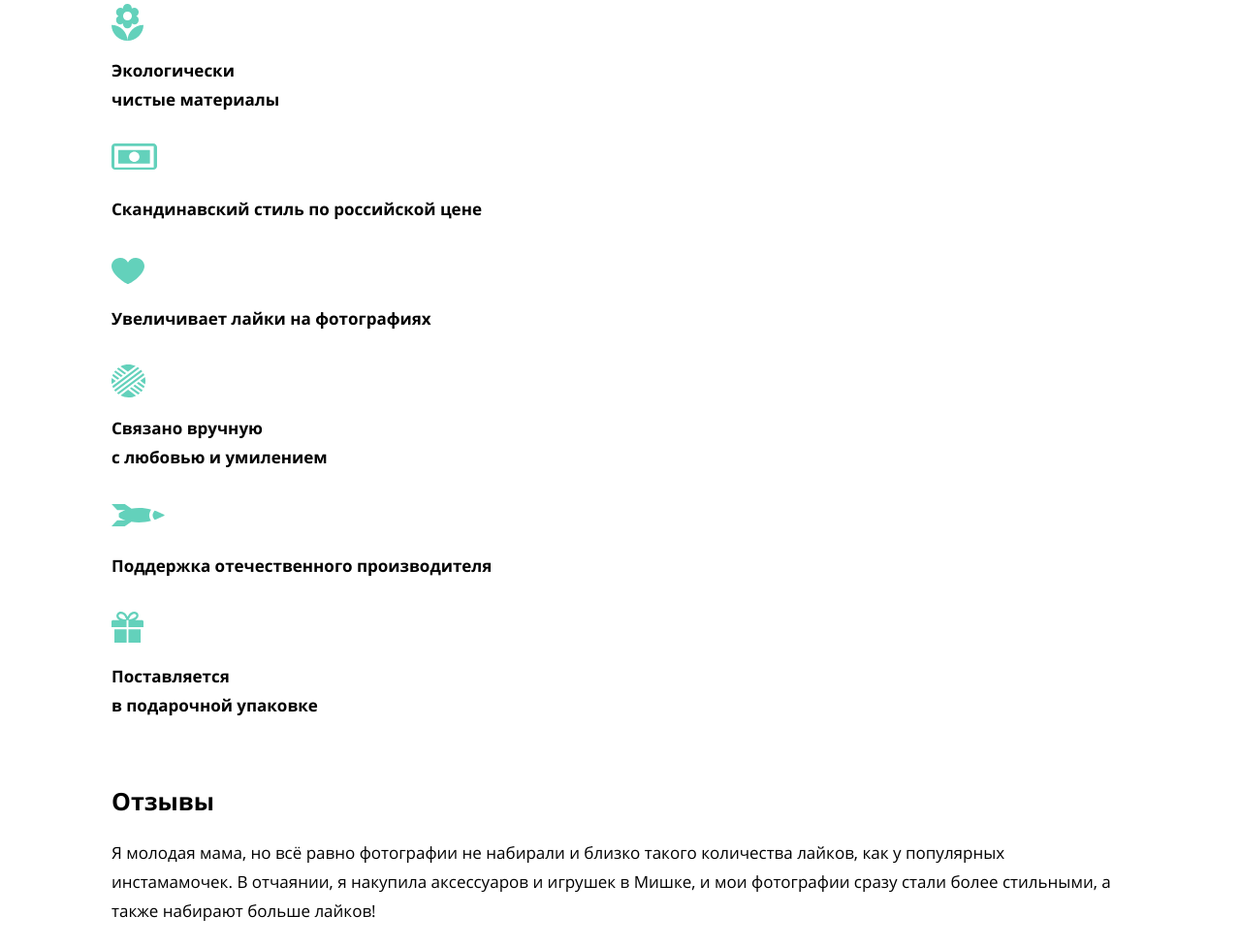
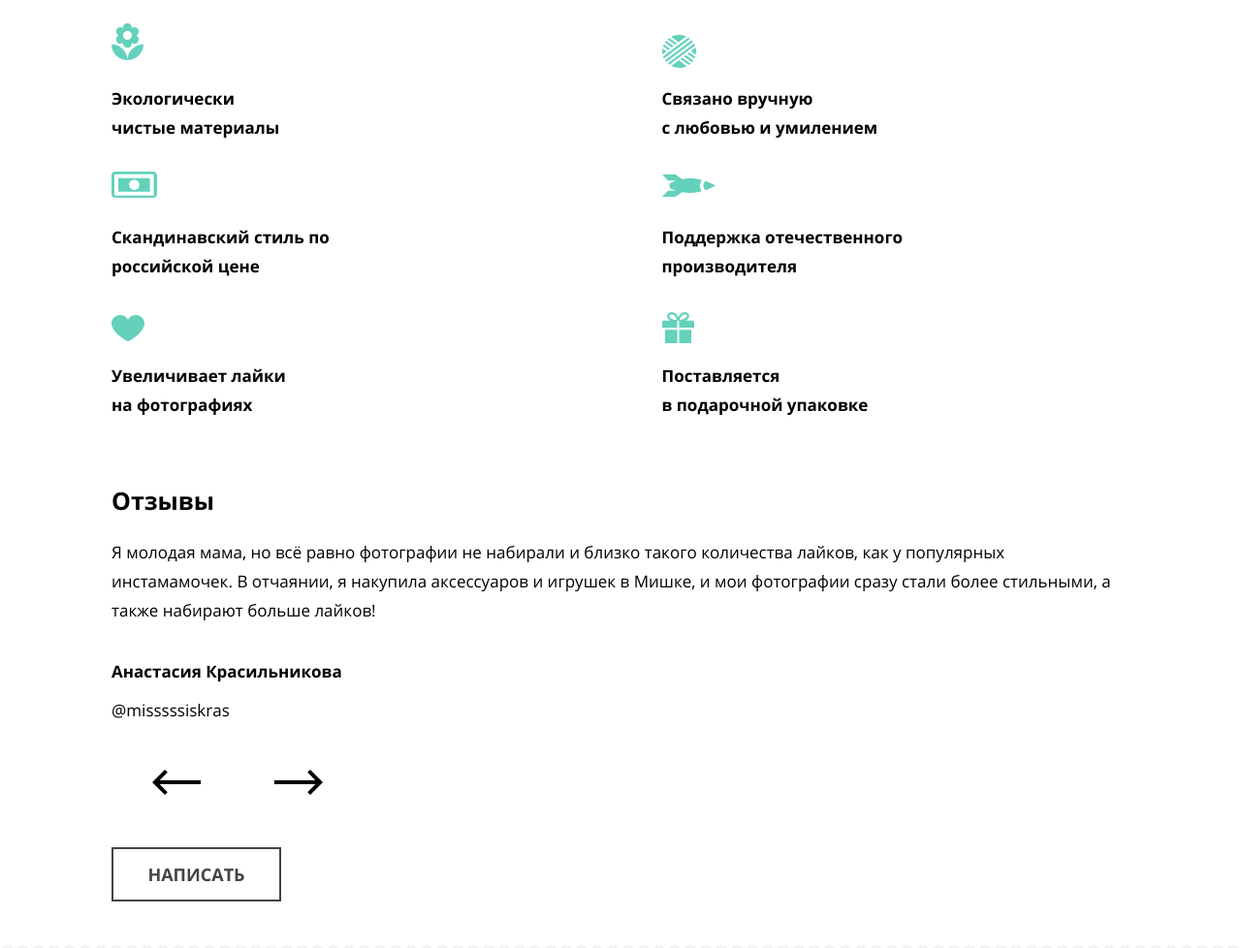
Before and after one commit to konstantin-petruschin/1327895-mishka-29, a website: page source/index.html in a window 1280 px wide. Shown: the part 1514-2492 px from the top of the page at 97% size. Drawn offline with nearby package versions, Linux system fonts and the light colour scheme; files that its build step writes are made by us from their sources; files whose address does not match are found by name.

Commit message:
правки по стилизации index.html

```diff
--- a/source/index.html
+++ b/source/index.html
@@ -15,10 +15,8 @@
   <header class="main-header">
     <a class="main-header__logo">
       <picture>
-        <source media="(min-width: 1150px)" srcset="./img/icons/logo-desktop.svg" width="149"
-          height="72">
-        <source media="(min-width: 768px)" srcset="./img/icons/logo-tablet.svg" width="113"
-          height="46">
+        <source media="(min-width: 1150px)" srcset="./img/icons/logo-desktop.svg" width="149" height="72">
+        <source media="(min-width: 768px)" srcset="./img/icons/logo-tablet.svg" width="113" height="46">
         <img class="main-header__logo-img" src="./img/icons/logo-mobile.svg" alt="Логотип интернет магазина Мишка."
           width="86" height="35">
       </picture>
@@ -113,10 +111,10 @@
       <h2 class="about__title title title--min">Коротко о нас</h2>
       <ul class="about__list">
         <li class="about__item about__item--material">Экологически<br>чистые материалы</li>
-        <li class="about__item about__item--price">Скандинавский стиль по&nbsp;российской цене</li>
-        <li class="about__item about__item--likes">Увеличивает лайки на&nbsp;фотографиях</li>
+        <li class="about__item about__item--price">Скандинавский стиль по<br>российской цене</li>
+        <li class="about__item about__item--likes">Увеличивает лайки<br>на фотографиях</li>
         <li class="about__item about__item--handmade">Связано вручную<br>с любовью и умилением</li>
-        <li class="about__item about__item--support">Поддержка отечественного производителя</li>
+        <li class="about__item about__item--support">Поддержка отечественного<br>производителя</li>
         <li class="about__item about__item--packaging">Поставляется<br>
           в подарочной упаковке</li>
       </ul>
@@ -182,7 +180,8 @@
       <a class="address__button button button--primary" href="#">Напишите нам</a>
     </section>
   </main>
-  <footer class="footer container">
+  <footer class="footer">
+    <div class="footer__wrapper container">
       <a class="footer__link" href="index.html">
         <span class="visually-hidden">Ссылка на главную страницу.</span>
         <svg class="footer__logo" width="102" height="34" role="img">
@@ -215,7 +214,7 @@
           </a>
         </li>
       </ul>
-    <div class="footer__wrapper">
+
       <a class="footer__developer" href="https://htmlacademy.ru/intensive/adaptive">
         <span class="footer__developer-name">Разработано</span>
         <svg class="footer__developer-icon" width="27" height="34" role="img">
@@ -225,6 +224,8 @@
     </div>
 
 
+
+
   </footer>
 </body>
 
--- a/source/sass/blocks/about.scss
+++ b/source/sass/blocks/about.scss
@@ -10,83 +10,65 @@
   margin: 0;
   padding: 0;
   margin-bottom: 58px;
+
+  @include m.tablet {
+    display: grid;
+    grid-template-columns: repeat(2, 1fr);
+    grid-template-rows: repeat(3, auto);
+    column-gap: 70px;
+
+    @include m.desktop {
+      column-gap: 85px;
+    }
+  }
 }
 
 .about__item {
-  display: flex;
-  flex-direction: column;
+  padding-top: 83px;
   color: v.$color-title;
   font-size: 17px;
   font-weight: 700;
+  background-repeat: no-repeat;
+  background-position: left top 20px;
 
   &--material {
-    gap: 16px;
-    margin-bottom: 30px;
+    background-image: url("../img/icons/flower.svg");
+    grid-column: 1 / 2;
+    grid-row: 1 / 1;
   }
 
   &--price {
-    gap: 26px;
-    margin-bottom: 35px;
+    background-image: url("../img/icons/price.svg");
+    background-position: left top 30px;
+    grid-column: 1 / 2;
+    grid-row: 2 / 3;
   }
 
   &--likes {
-    gap: 21px;
-    margin-bottom: 32px;
+    background-image: url("../img/icons/like.svg");
+    background-position: left top 35px;
+    grid-column: 1 / 2;
+    grid-row: 3 / 4;
   }
 
   &--handmade {
-    gap: 17px;
-    margin-bottom: 33px;
+    background-image: url("../img/icons/skein.svg");
+    background-position: left top 32px;
+    grid-column: 2 / -2;
+    grid-row: 1 / 1;
   }
 
   &--support {
-    gap: 26px;
-    margin-bottom: 32px;
+    background-image: url("../img/icons/rocket.svg");
+    background-position: left top 33px;
+    grid-column: 2 / -2;
+    grid-row: 2 / 3;
   }
 
   &--packaging {
-    gap: 20px;
-  }
-
-  &::before {
-    content: "";
-    display: block;
-    background-repeat: no-repeat;
-  }
-
-  &--material::before {
-    background-image: url("../img/icons/flower.svg");
-    width: 33px;
-    height: 38px;
-  }
-
-  &--price::before {
-    background-image: url("../img/icons/price.svg");
-    width: 47px;
-    height: 27px;
-  }
-
-  &--likes::before {
-    background-image: url("../img/icons/like.svg");
-    width: 34px;
-    height: 27px;
-  }
-
-  &--handmade::before {
-    background-image: url("../img/icons/skein.svg");
-    width: 35px;
-    height: 34px;
-  }
-
-  &--support::before {
-    background-image: url("../img/icons/rocket.svg");
-    width: 55px;
-    height: 23px;
-  }
-
-  &--packaging::before {
     background-image: url("../img/icons/present.svg");
-    width: 33px;
-    height: 32px;
+    background-position: left top 32px;
+    grid-column: 2 / -2;
+    grid-row: 3 / 4;
   }
 }
--- a/source/sass/blocks/address.scss
+++ b/source/sass/blocks/address.scss
@@ -4,6 +4,7 @@
 .address {
   padding-top: 38px;
   padding-bottom: 38px;
+  background: url("../img/zigzag-mobile.svg") top repeat-x;
 }
 
 .address__wrapper {
@@ -56,6 +57,10 @@
 }
 
 .address__button {
-  margin-left: 30px;
-  margin-right: 30px;
+  margin: 0 30px;
+
+  @include m.tablet {
+    width: 230px;
+    margin: 0 auto;
+  }
 }
--- a/source/sass/blocks/footer.scss
+++ b/source/sass/blocks/footer.scss
@@ -2,11 +2,21 @@
 @use "../mixins/media.scss" as m;
 
 .footer {
+  background-color: v.$color-background;
+}
+
+.footer__wrapper {
   display: flex;
   flex-direction: column;
   align-items: center;
-  background-color: v.$color-background;
+
+  @include m.tablet {
+    display: grid;
+    grid-template-columns: repeat(3, 1fr);
+    gap: 20px;
+  }
 }
+
 
 .footer__link {
   display: none;
@@ -32,6 +42,10 @@
   margin: 0;
   padding-top: 25px;
   padding-bottom: 30px;
+
+  @include m.tablet {
+    justify-self: center;
+  }
 }
 
 .footer__social-icon {
@@ -39,11 +53,6 @@
   align-items: center;
   justify-content: center;
   color: v.$color-title;
-}
-
-.footer__wrapper {
-  border-top: 1px solid #e5e5e5;
-  width: 100%;
 }
 
 .footer__developer {
@@ -55,6 +64,12 @@
   justify-content: center;
   flex-wrap: wrap;
   gap: 26px;
+  border-top: 1px solid #e5e5e5;
+
+  @include m.tablet {
+    border: none;
+    justify-self: flex-end;
+  }
 }
 
 .footer__developer-icon {
--- a/source/sass/blocks/main-nav.scss
+++ b/source/sass/blocks/main-nav.scss
@@ -17,6 +17,8 @@
 
   @include m.tablet {
     position: static;
+    min-width: v.$tablet;
+    margin: 0 auto;
     display: grid;
     grid-template-columns: auto 350px;
     grid-template-rows: minmax(88px, auto) auto;
@@ -24,6 +26,7 @@
 
   @include m.desktop {
     grid-template-columns: 1fr 149px 1fr;
+    max-width: v.$desktop;
   }
 }
 
--- a/source/sass/blocks/map.scss
+++ b/source/sass/blocks/map.scss
@@ -3,5 +3,10 @@
 
 .map__image {
   width: 100%;
+  height: 453px;
   display: block;
+
+  @include m.tablet {
+    height: 757px;
+  }
 }
--- a/source/sass/blocks/popular.scss
+++ b/source/sass/blocks/popular.scss
@@ -4,6 +4,7 @@
 .popular {
   padding-top: 27px;
   padding-bottom: 36px;
+  background: url("../img/zigzag-mobile.svg") bottom repeat-x;
 }
 
 .popular__subtitle {
--- a/source/sass/blocks/promo.scss
+++ b/source/sass/blocks/promo.scss
@@ -2,11 +2,25 @@
 @use "../mixins/media.scss" as m;
 
 .promo {
+  position: relative;
   background-image: url("../img/hero-mobile.png");
   background-repeat: no-repeat;
+  background-size: 100% auto;
+
 
   @include m.tablet {
     background-image: url("../img/hero-desktop.png");
+
+    &::after {
+      content: "";
+      position: absolute;
+      display: block;
+      width: 100%;
+      height: 24px;
+      background: url("../img/promo-bottom.svg") repeat-x;
+      bottom: 0;
+      left: 0;
+    }
   }
 }
 
@@ -24,31 +38,16 @@
 .promo__assortment {
   display: flex;
   flex-direction: column;
-  margin: 0;
-  padding: 0;
   list-style: none;
   text-align: left;
+  margin: 0 auto;
+  padding: 0;
 
   @include m.tablet {
     display: grid;
     grid-template-columns: repeat(2, 1fr);
-  }
-}
-
-.promo__assortment-item {
-  position: relative;
-
-  @include m.tablet {
-    &::after {
-      content: "";
-      position: absolute;
-      display: block;
-      width: 100%;
-      height: 24px;
-      background-image: url("../img/promo-bottom.svg");
-      bottom: 0;
-      left: 0;
-    }
+    padding-left: 50px;
+    padding-right: 50px;
   }
 }
 
--- a/source/sass/blocks/review.scss
+++ b/source/sass/blocks/review.scss
@@ -1,6 +1,9 @@
 @use "../common/variables.scss" as v;
 @use "../mixins/media.scss" as m;
 
+.review {
+  padding-bottom: 45px;
+}
 
 .review__title {
   margin-bottom: 14px;
--- a/source/sass/blocks/slider.scss
+++ b/source/sass/blocks/slider.scss
@@ -67,3 +67,9 @@
     opacity: 0.3;
   }
 }
+
+.slider__button {
+  @include m.tablet {
+    max-width: 175px;
+  }
+}
```
Also changed, not shown: source/img/zigzag-mobile.svg (added). Lines whose indentation alone changed are shown as unchanged.
